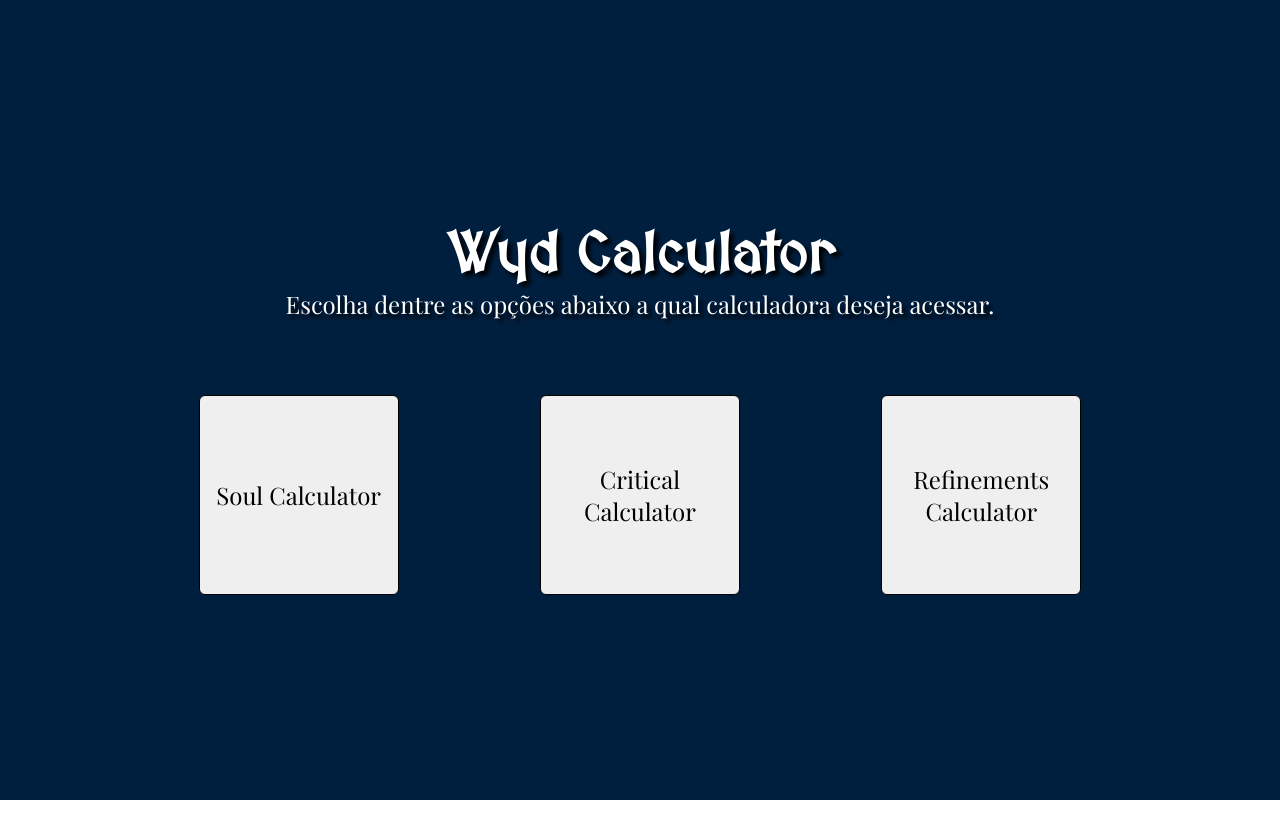
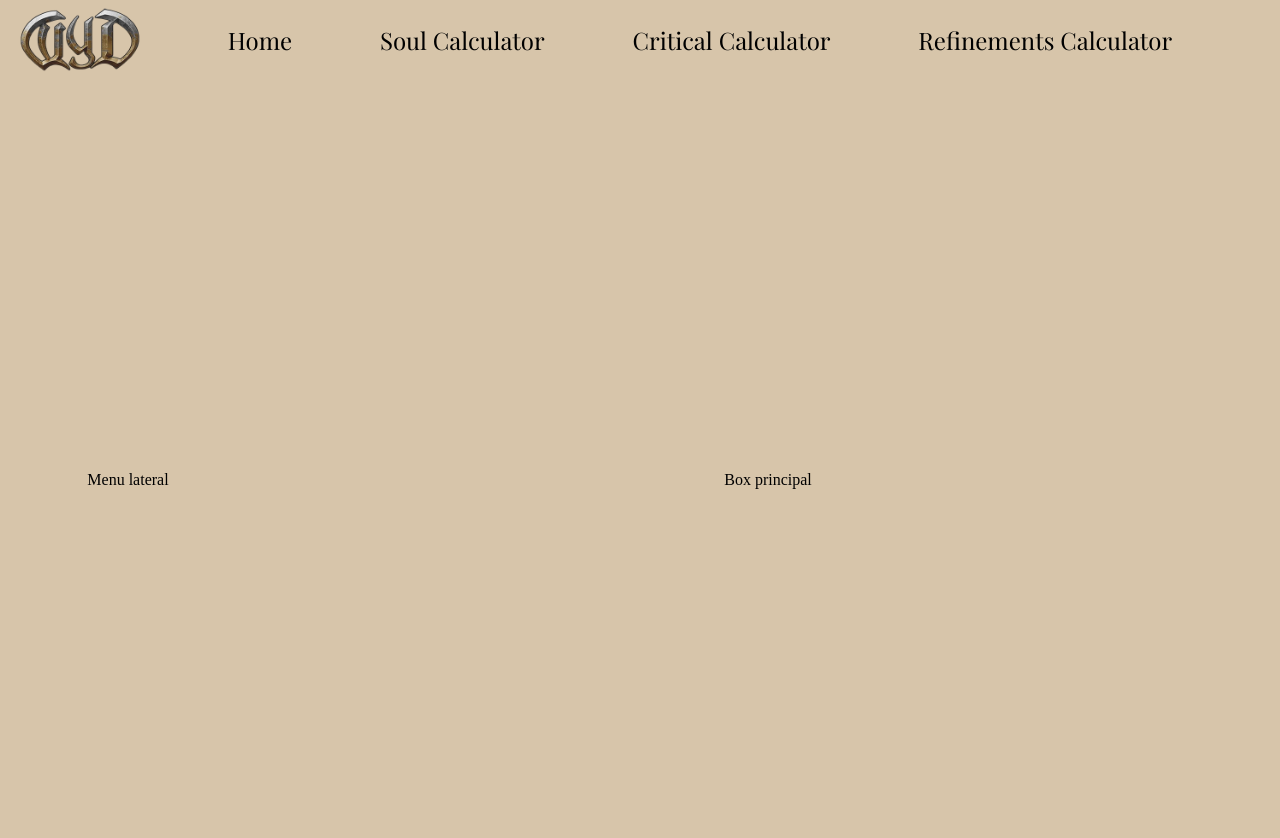
Before and after one commit to Ceagah2/wyd-calculator, a React (Vite) app: page /refi in a window 1280 px wide. Shown: the top 838 px of the page. Before the commit the page ends 800 px from the top, so only its background shows below. Built offline with nearby package versions, Linux system fonts and the light colour scheme; a web font is replaced by a local one.

Commit message:
feat: add new routes and screens. Critical ratio and refinements calculators

```diff
--- /dev/null
+++ b/src/pages/Critical/index.tsx
@@ -0,0 +1,8 @@
+import { Container } from "../../components/atoms/container";
+export default function Critical() {
+  return (
+    <Container>
+      <h1>Hello Critical chances screen</h1>
+    </Container>
+  );
+}
--- /dev/null
+++ b/src/pages/Ref/index.tsx
@@ -0,0 +1,14 @@
+import { Container } from "../../components/atoms/container";
+import { Navbar } from "../../components/atoms/navbar";
+import * as S from './styles';
+export default function Refinements() {
+  return (
+    <Container>
+      <Navbar />
+      <S.Content>
+        <S.Sidebar>Menu lateral</S.Sidebar>
+        <S.MainContent>Box principal</S.MainContent>
+      </S.Content>
+    </Container>
+  );
+}
--- /dev/null
+++ b/src/pages/Ref/styles.ts
@@ -0,0 +1,31 @@
+import styled from "styled-components";
+import { theme } from "../../styles/theme";
+
+
+export const Content = styled.div`
+  display: flex;
+  flex-direction: row;
+  align-items: center;
+  justify-content: center;
+  height: 100vh;
+  width: 100vw;
+`
+
+export const Sidebar = styled.aside`
+  display: flex;
+  flex-direction: column;
+  align-items: center;
+  justify-content: center;
+  height: 100vh;
+  width: 20vw;
+  background: ${theme.colors.background};
+`
+export const MainContent = styled.main`
+  display: flex;
+  flex-direction: column;
+  align-items: center;
+  justify-content: center;
+  height: 100vh;
+  width: 80vw;
+  background: ${theme.colors.background}
+`
```
Also changed, not shown: src/App.tsx (+16 -10 lines), src/pages/Critical/styles.ts (added).
